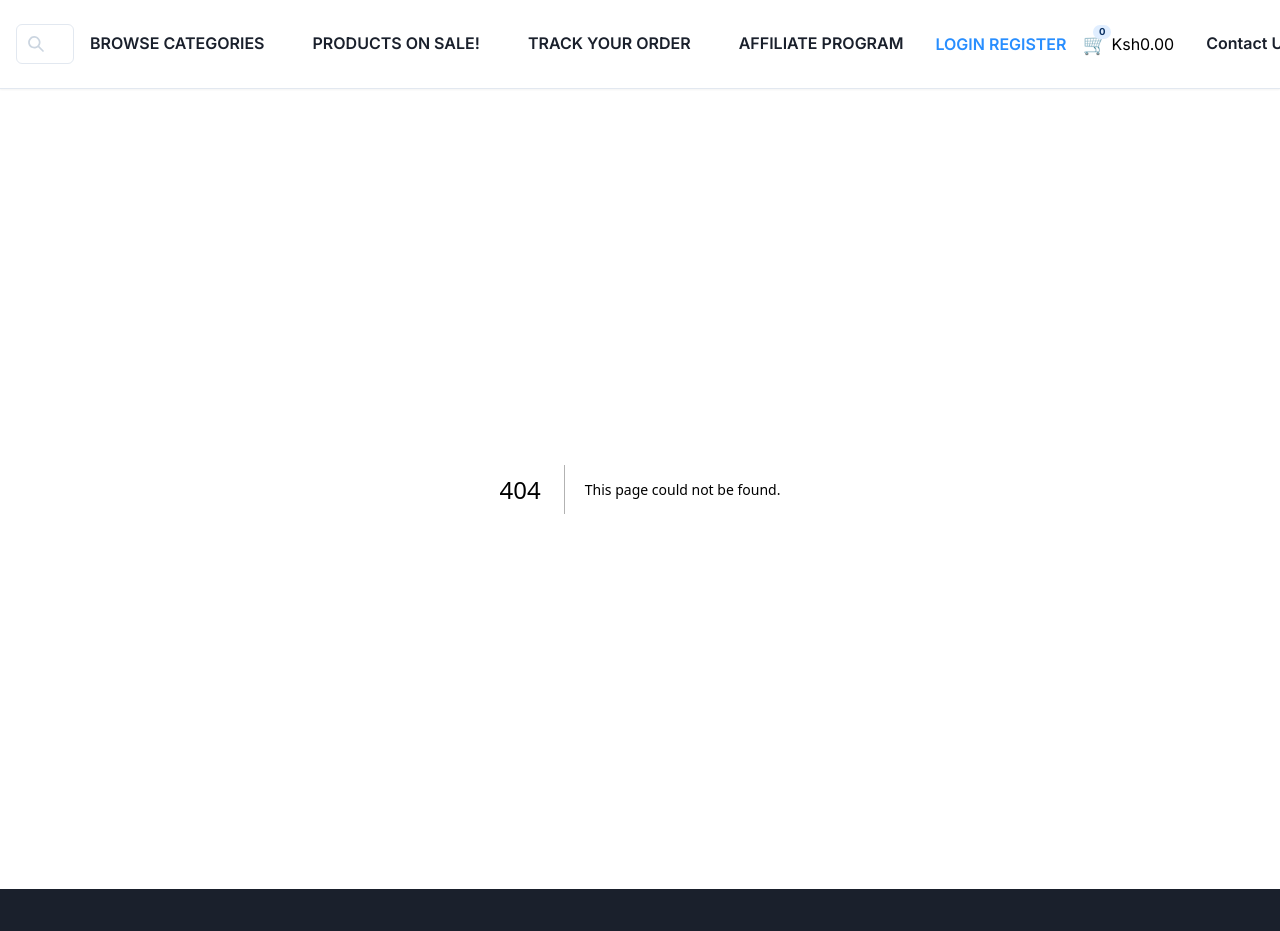
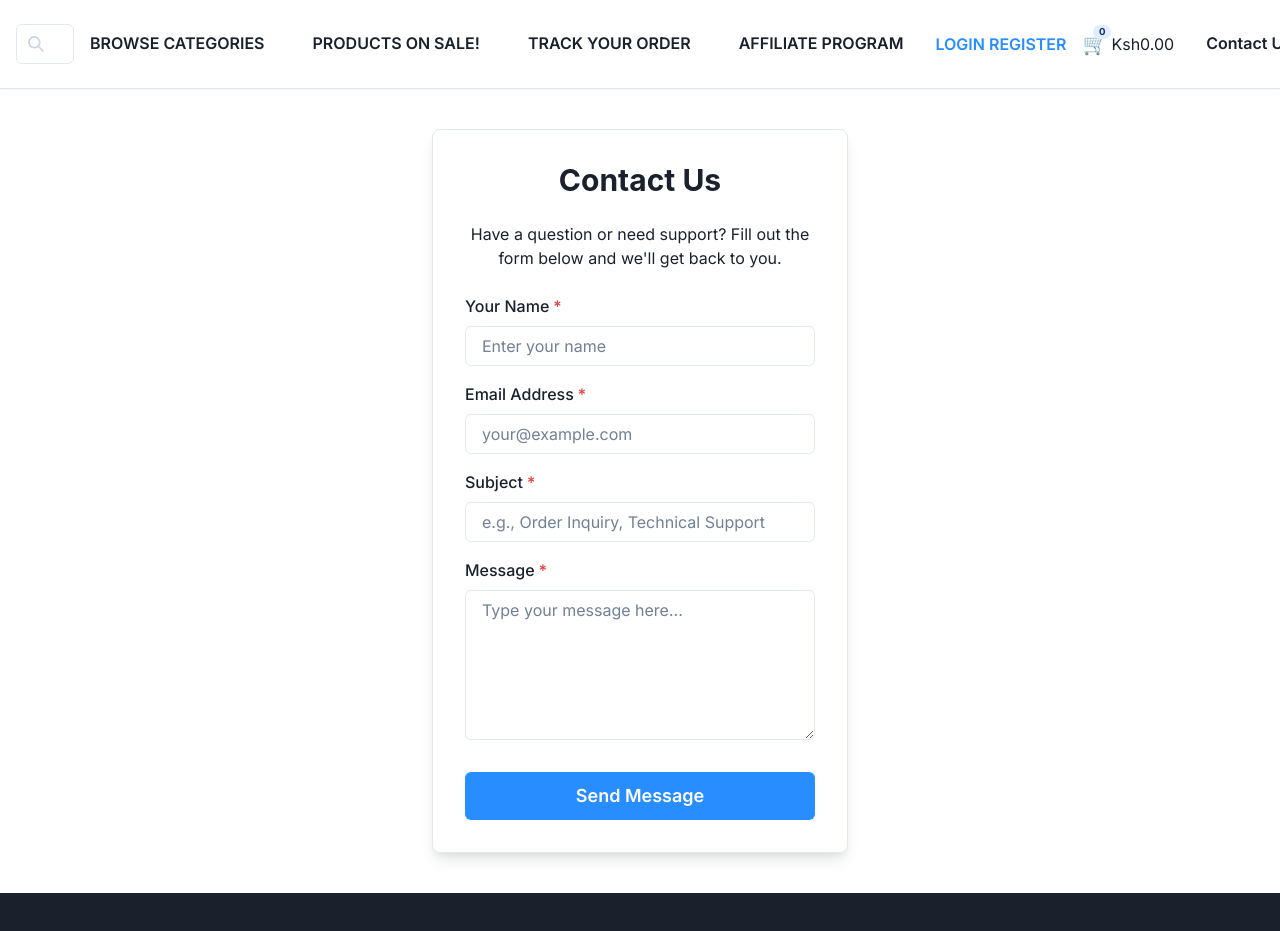
Before and after one commit to ndunguloren96/ltronix-shop, a Next.js app in the folder frontend/my-app/: page /support/contact in a window 1280 px wide. Before the commit this address had no page. Shown: the top 931 px of the page. Built offline with nearby package versions, Linux system fonts and the light colour scheme.

Commit message:
feat: implement contact page with form stub

```diff
--- /dev/null
+++ b/frontend/my-app/src/app/support/contact/page.tsx
@@ -0,0 +1,202 @@
+'use client'; // This will be a client component for form handling
+
+import {
+  Box,
+  Button,
+  Container,
+  FormControl,
+  FormLabel,
+  Input,
+  Textarea,
+  Heading,
+  Text,
+  VStack,
+  useToast,
+  Alert,
+  AlertIcon,
+} from '@chakra-ui/react';
+import React from 'react';
+
+export default function ContactPage() {
+  const [name, setName] = React.useState('');
+  const [email, setEmail] = React.useState('');
+  const [subject, setSubject] = React.useState('');
+  const [message, setMessage] = React.useState('');
+  const [isSubmitting, setIsSubmitting] = React.useState(false);
+  const [error, setError] = React.useState<string | null>(null);
+  const [success, setSuccess] = React.useState<string | null>(null);
+  const toast = useToast();
+
+  const validateForm = () => {
+    if (!name || !email || !subject || !message) {
+      setError('All fields are required.');
+      return false;
+    }
+    if (!/^[^\s@]+@[^\s@]+\.[^\s@]+$/.test(email)) {
+      setError('Please enter a valid email address.');
+      return false;
+    }
+    setError(null); // Clear previous errors
+    return true;
+  };
+
+  const handleSubmit = async (e: React.FormEvent) => {
+    e.preventDefault();
+    setError(null);
+    setSuccess(null);
+
+    if (!validateForm()) {
+      toast({
+        title: 'Validation Error',
+        description: error || 'Please fill in all required fields correctly.',
+        status: 'error',
+        duration: 5000,
+        isClosable: true,
+      });
+      return;
+    }
+
+    setIsSubmitting(true);
+
+    try {
+      // --- STUB: In a real application, you would send this data to your backend API ---
+      // Example:
+      // const response = await fetch('/api/contact', { // Your backend API endpoint
+      //   method: 'POST',
+      //   headers: { 'Content-Type': 'application/json' },
+      //   body: JSON.stringify({ name, email, subject, message }),
+      // });
+      // const data = await response.json();
+      //
+      // if (response.ok) {
+      //   setSuccess('Your message has been sent successfully!');
+      //   setName('');
+      //   setEmail('');
+      //   setSubject('');
+      //   setMessage('');
+      //   toast({
+      //     title: 'Message Sent',
+      //     description: 'We will get back to you shortly.',
+      //     status: 'success',
+      //     duration: 5000,
+      //     isClosable: true,
+      //   });
+      // } else {
+      //   setError(data.message || 'Failed to send message. Please try again.');
+      //   toast({
+      //     title: 'Error',
+      //     description: data.message || 'Failed to send message.',
+      //     status: 'error',
+      //     duration: 5000,
+      //     isClosable: true,
+      //   });
+      // }
+      // --- END STUB ---
+
+      // Simulate API call success
+      await new Promise(resolve => setTimeout(resolve, 2000)); // Simulate network delay
+      setSuccess('Your message has been sent successfully! (Stub)');
+      setName('');
+      setEmail('');
+      setSubject('');
+      setMessage('');
+      toast({
+        title: 'Message Sent (Stub)',
+        description: 'Simulated success. In a real app, this would go to your backend.',
+        status: 'success',
+        duration: 5000,
+        isClosable: true,
+      });
+
+    } catch (err: any) {
+      setError(err.message || 'A network error occurred. Please try again.');
+      toast({
+        title: 'Error',
+        description: 'A network error occurred. Please try again.',
+        status: 'error',
+        duration: 5000,
+        isClosable: true,
+      });
+    } finally {
+      setIsSubmitting(false);
+    }
+  };
+
+  return (
+    <Container maxW="md" py={10}>
+      <Box p={8} borderWidth={1} borderRadius="lg" boxShadow="lg">
+        <Heading as="h1" size="lg" textAlign="center" mb={6}>
+          Contact Us
+        </Heading>
+        <Text textAlign="center" mb={6}>
+          Have a question or need support? Fill out the form below and we'll get back to you.
+        </Text>
+
+        {error && (
+          <Alert status="error" mb={4}>
+            <AlertIcon />
+            {error}
+          </Alert>
+        )}
+        {success && (
+          <Alert status="success" mb={4}>
+            <AlertIcon />
+            {success}
+          </Alert>
+        )}
+
+        <form onSubmit={handleSubmit}>
+          <VStack spacing={4}>
+            <FormControl id="name" isRequired>
+              <FormLabel>Your Name</FormLabel>
+              <Input
+                type="text"
+                value={name}
+                onChange={(e) => setName(e.target.value)}
+                placeholder="Enter your name"
+              />
+            </FormControl>
+            <FormControl id="email" isRequired>
+              <FormLabel>Email Address</FormLabel>
+              <Input
+                type="email"
+                value={email}
+                onChange={(e) => setEmail(e.target.value)}
+                placeholder="your@example.com"
+              />
+            </FormControl>
+            <FormControl id="subject" isRequired>
+              <FormLabel>Subject</FormLabel>
+              <Input
+                type="text"
+                value={subject}
+                onChange={(e) => setSubject(e.target.value)}
+                placeholder="e.g., Order Inquiry, Technical Support"
+              />
+            </FormControl>
+            <FormControl id="message" isRequired>
+              <FormLabel>Message</FormLabel>
+              <Textarea
+                value={message}
+                onChange={(e) => setMessage(e.target.value)}
+                placeholder="Type your message here..."
+                rows={6}
+              />
+            </FormControl>
+            <Button
+              type="submit"
+              colorScheme="brand"
+              size="lg"
+              width="full"
+              mt={4}
+              isLoading={isSubmitting}
+              loadingText="Sending..."
+            >
+              Send Message
+            </Button>
+          </VStack>
+        </form>
+      </Box>
+    </Container>
+  );
+}
```
Also changed, not shown: 1 other file (tests, documents, lock files or other folders).
